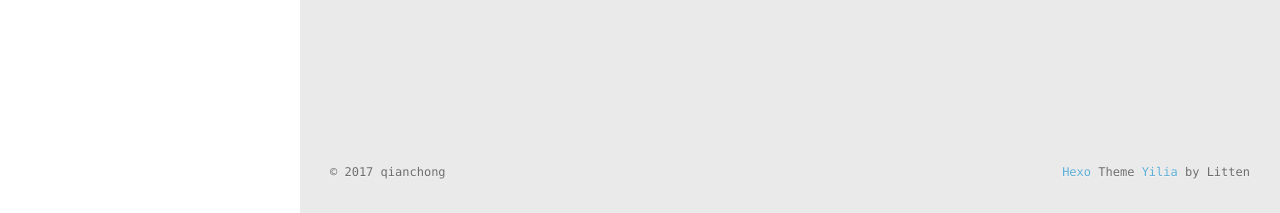
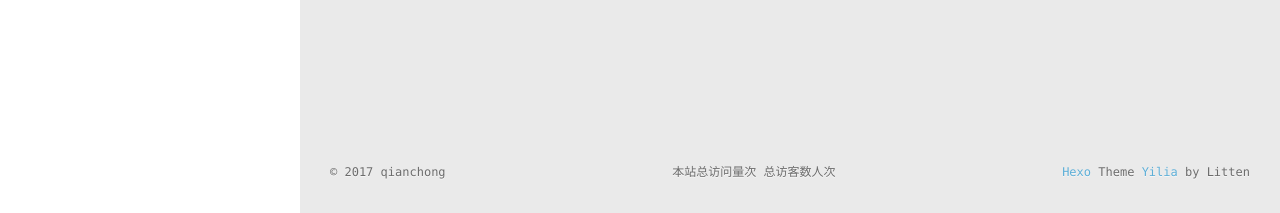
Before and after one commit to qianchong88/qianchong88.github.io, a plain HTML site: page archives/index.html in a window 1280 px wide. Shown: the part 587-800 px from the top of the page. Drawn offline with Linux system fonts and the light colour scheme; some packages are replaced by stand-ins of ours; no server answers; a script that the page names is missing.

Commit message:
Site updated: 2017-07-05 23:02:06

```diff
--- a/archives/index.html
+++ b/archives/index.html
@@ -213,6 +213,14 @@ var _hmt = _hmt || [];
     	<div class="footer-left">
     		&copy; 2017 qianchong
     	</div>
+          <script async src="//dn-lbstatics.qbox.me/busuanzi/2.3/busuanzi.pure.mini.js">
+          </script>
+          <span id="busuanzi_container_site_pv">
+            本站总访问量<span id="busuanzi_value_site_pv"></span>次
+          </span>
+          <span id="busuanzi_container_site_uv">
+          总访客数<span id="busuanzi_value_site_uv"></span>人次
+          </span>
       	<div class="footer-right">
       		<a href="http://hexo.io/" target="_blank">Hexo</a>  Theme <a href="https://github.com/litten/hexo-theme-yilia" target="_blank">Yilia</a> by Litten
       	</div>
```
Also changed, not shown: 2017/07/05/hello-world/index.html (+8 -0 lines), archives/2017/07/index.html (+8 -0 lines), archives/2017/index.html (+8 -0 lines), index.html (+8 -0 lines).
